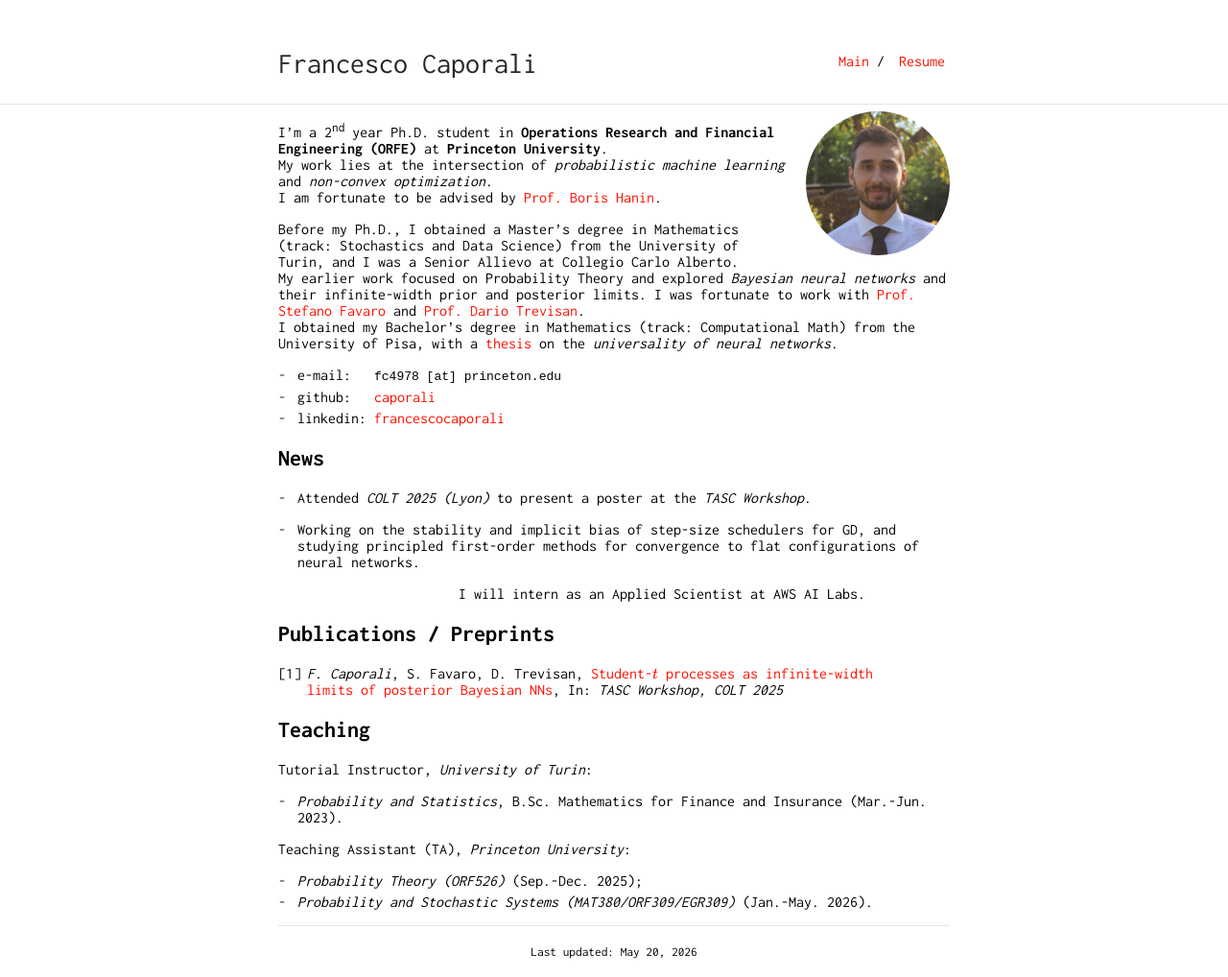
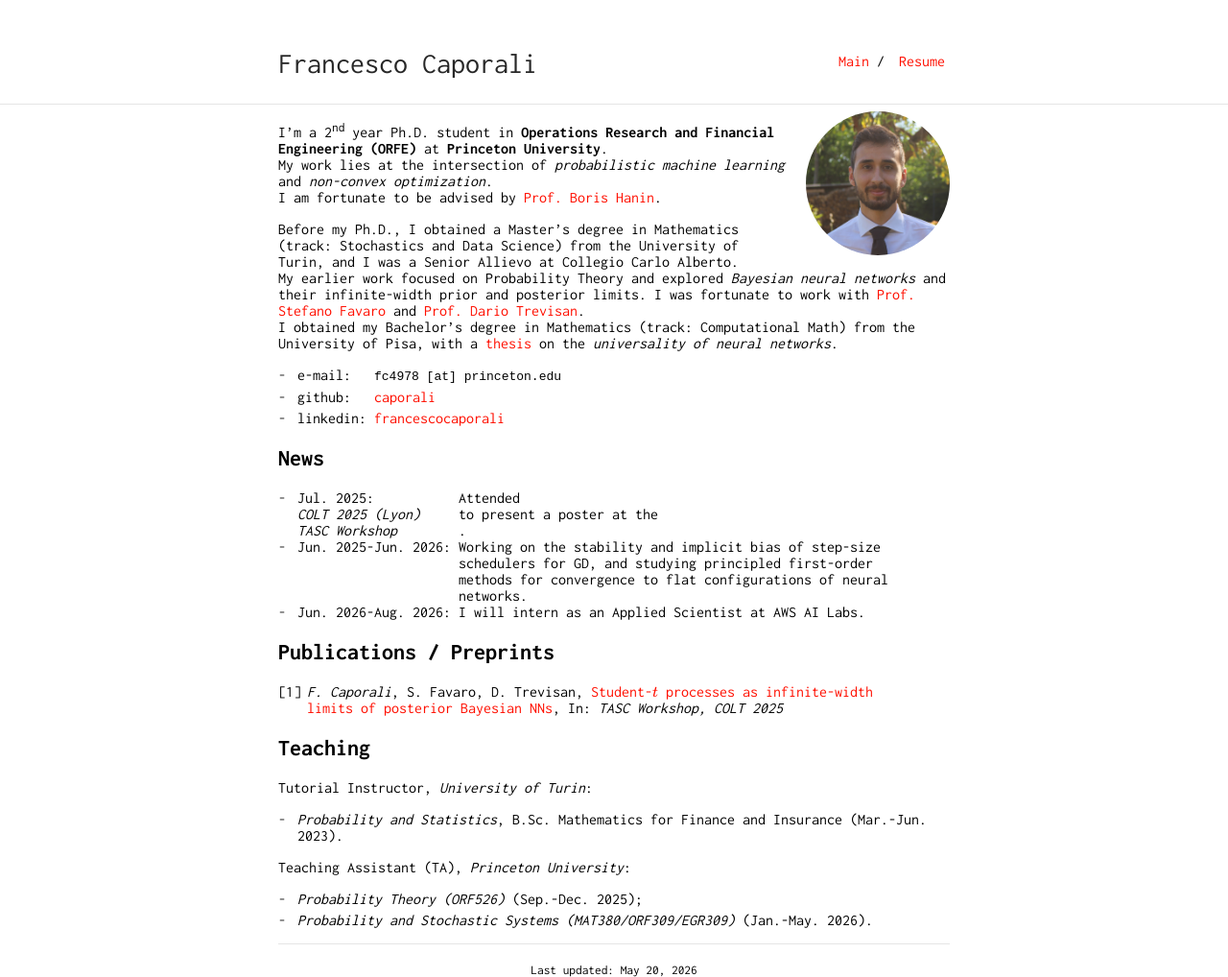
Before and after one commit to caporali/caporali.github.io, a Jekyll site: the page built from index.md, in a window 1280 px wide. Shown: the whole page at 96% size. Built offline with Jekyll 4.4.1, drawn with Linux system fonts in a browser that asks for light colours.

Commit message:
third try to fix news

```diff
--- a/_sass/typography.scss
+++ b/_sass/typography.scss
@@ -44,14 +44,9 @@
         font-style: italic;
     }
     ul.news > li {
-        position: relative;
-        padding-left: 21ch;
+        display: grid;
+        grid-template-columns: 21ch 1fr;
         margin: 0;
-    }
-    ul.news > li::before {
-        content: attr(date);
-        position: absolute;
-        left: 0;
     }
     .links {
         display: inline-block;
--- a/index.md
+++ b/index.md
@@ -20,12 +20,9 @@ I obtained my Bachelor's degree in Mathematics (track: Computational Math) from
 	[francescocaporali](https://www.linkedin.com/in/francescocaporali/)
 
 ## News
-- Attended *COLT 2025 (Lyon)* to present a poster at the *TASC Workshop*.
-{: date="Jul. 2025:"}
-- Working on the stability and implicit bias of step-size schedulers for GD, and studying principled first-order methods for convergence to flat configurations of neural networks.
-{: date="Jun. 2025-Jun. 2026:"}
-- I will intern as an Applied Scientist at AWS AI Labs.
-{: date="Jun. 2026-Aug. 2026:"}
+- <span>Jul. 2025:</span> Attended *COLT 2025 (Lyon)* to present a poster at the *TASC Workshop*.
+- <span>Jun. 2025-Jun. 2026:</span> Working on the stability and implicit bias of step-size schedulers for GD, and studying principled first-order methods for convergence to flat configurations of neural networks.
+- <span>Jun. 2026-Aug. 2026:</span> I will intern as an Applied Scientist at AWS AI Labs.
 {: .news}
 
 ## Publications / Preprints
```
